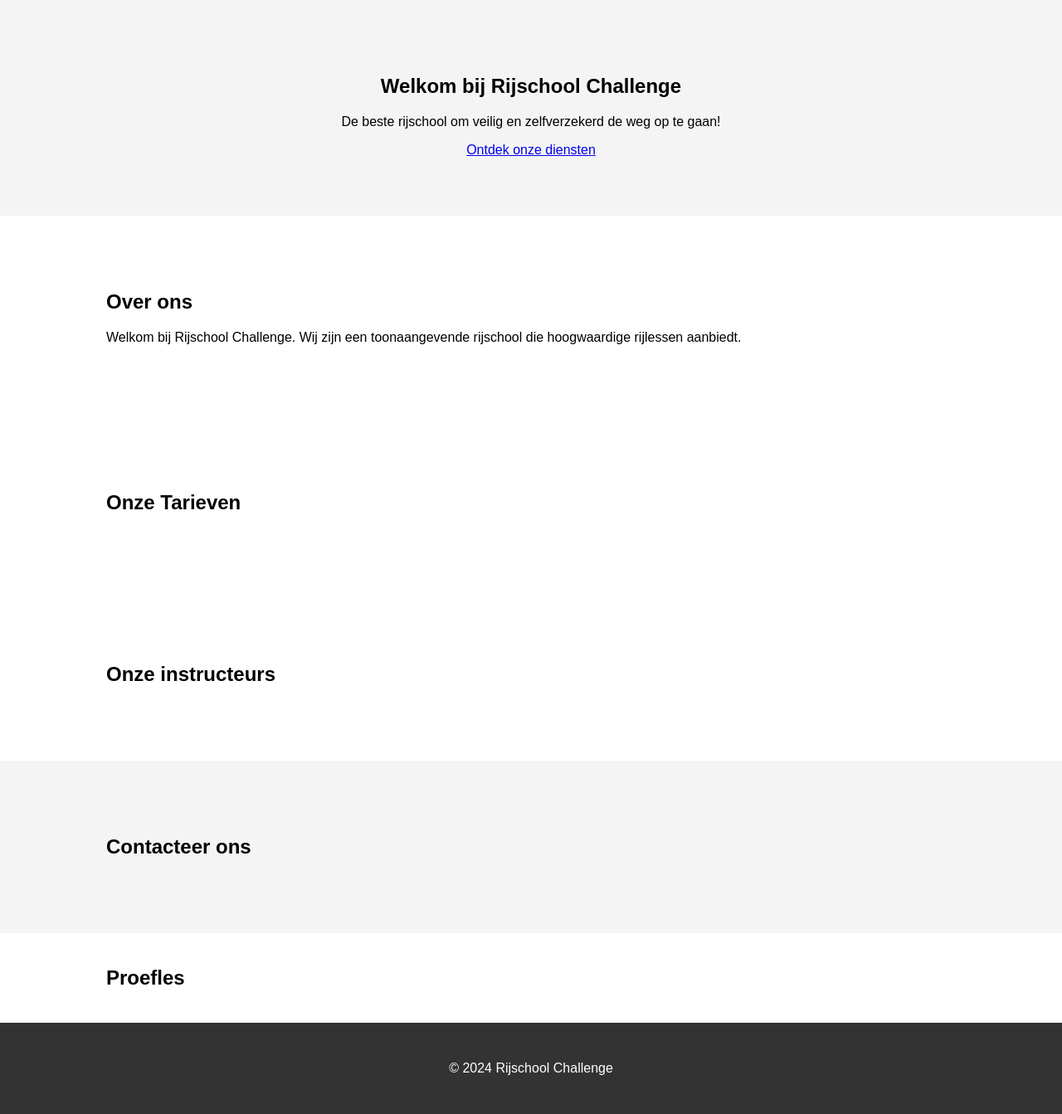
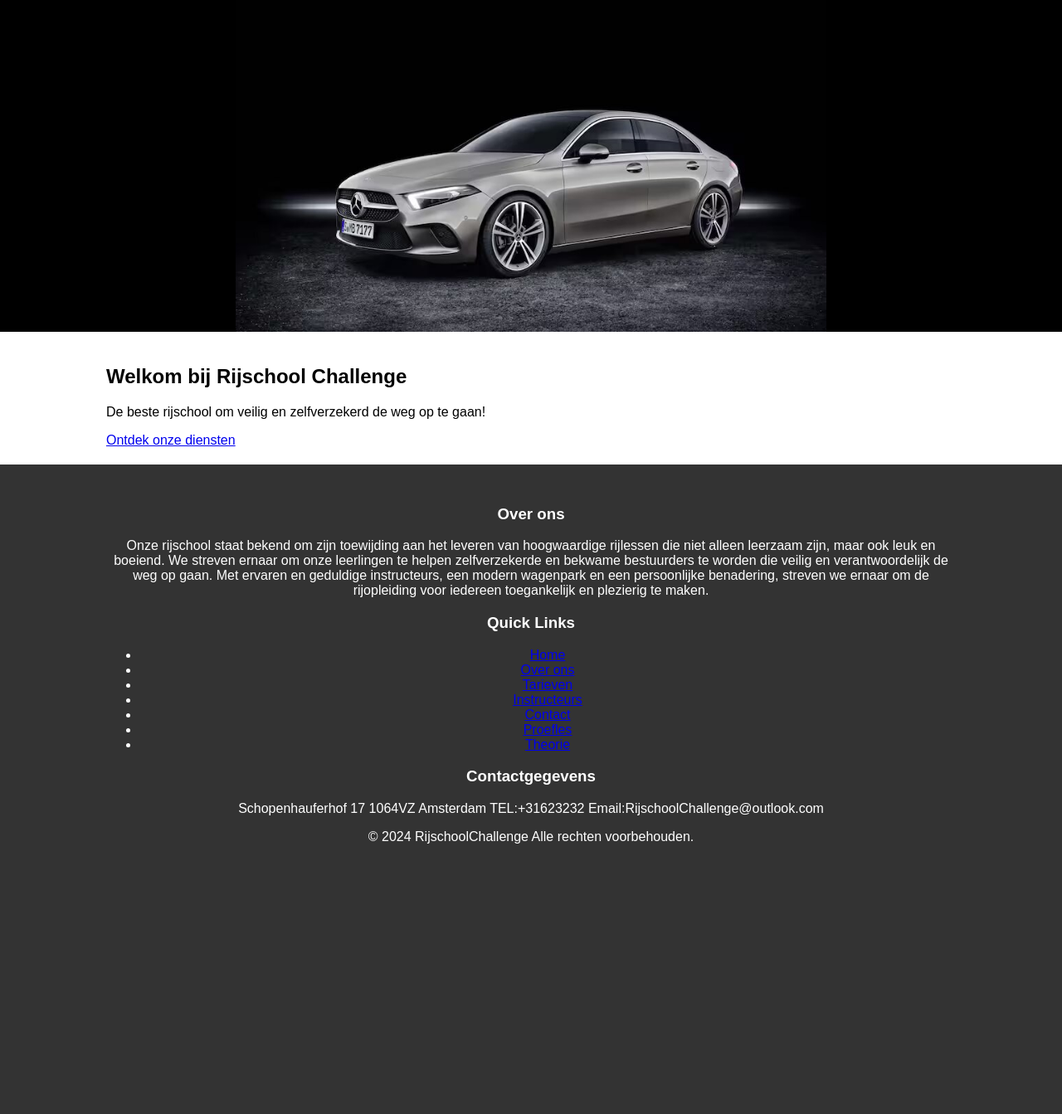
Before and after one commit to DinGosto1/examen-website, a PHP site: page /?page=home in a window 1280 px wide. Shown: the part 106-1449 px from the top of the page at 83% size. After the commit the page ends 1123 px from the top, so only its background shows below. Run offline with PHP 8.4, Linux system fonts and the light colour scheme.

Commit message:
ik heb bij elke item die in de menubalk staat een eigen php pagina gemaakt

```diff
--- /dev/null
+++ b/components/footer.php
@@ -0,0 +1,29 @@
+<footer class="nav-footer">
+    <div class="container">
+        <div class="footer-content">
+            <div class="footer-column">
+                <h3>Over ons</h3>
+                <p>Onze rijschool staat bekend om zijn toewijding aan het leveren van hoogwaardige rijlessen die niet alleen leerzaam zijn, maar ook leuk en boeiend. We streven ernaar om onze leerlingen te helpen zelfverzekerde en bekwame bestuurders te worden die veilig en verantwoordelijk de weg op gaan. Met ervaren en geduldige instructeurs, een modern wagenpark en een persoonlijke benadering, streven we ernaar om de rijopleiding voor iedereen toegankelijk en plezierig te maken.</p>
+            </div>
+            <div class="footer-column">
+                <h3>Quick Links</h3>
+                <ul>
+                <li><a href="?page=home">Home</a></li>
+                    <li><a href="?page=over-ons">Over ons</a></li>
+                    <li><a href="?page=tarieven">Tarieven</a></li>
+                    <li><a href="#instructeurs">Instructeurs</a></li>
+                    <li><a href="#contact">Contact</a></li>
+                    <li><a href="#Proefles">Proefles</a></li>
+                    <li><a href="#Theorie">Theorie</a></li>
+                </ul>
+            </div>
+            <div class="footer-column">
+                <h3>Contactgegevens</h3>
+                <p>Schopenhauferhof 17 1064VZ Amsterdam TEL:+31623232 Email:RijschoolChallenge@outlook.com </p>
+            </div>
+        </div>
+        <div class="footer-bottom">
+            <p>&copy; <?php echo date("Y"); ?> RijschoolChallenge Alle rechten voorbehouden.</p>
+        </div>
+    </div>
+</footer>
--- /dev/null
+++ b/components/nav.php
@@ -0,0 +1,16 @@
+<header>
+        <div class="container">
+            <h1>Rijschool Challenge</h1>
+            <nav>
+                <ul>
+                    <li><a href="?page=home">Home</a></li>
+                    <li><a href="?page=over-ons">Over ons</a></li>
+                    <li><a href="?page=tarieven">Tarieven</a></li>
+                    <li><a href="?page=instructeurs">Instructeurs</a></li>
+                    <li><a href="?page=contact">Contact</a></li>
+                    <li><a href="?page=proefles">Proefles</a></li>
+                    <li><a href="?page=theorie">Theorie</a></li>
+                </ul>
+            </nav>
+        </div>
+    </header>
--- a/index.html
+++ /dev/null
@@ -1,85 +0,0 @@
-<!DOCTYPE html>
-<html lang="nl">
-<head>
-    <meta charset="UTF-8">
-    <meta name="viewport" content="width=device-width, initial-scale=1.0">
-    <title>Rijschool Challenge</title>
-    <link rel="stylesheet" href="styles.css">
-</head>
-<body>
-    <!-- Header -->
-    <header>
-        <div class="container">
-            <h1>Rijschool Challenge</h1>
-            <nav>
-                <ul>
-                    <li><a href="#home">Home</a></li>
-                    <li><a href="#over-ons">Over ons</a></li>
-                    <li><a href="#Tarieven">Tarieven</a></li>
-                    <li><a href="#instructeurs">Instructeurs</a></li>
-                    <li><a href="#contact">Contact</a></li>
-                    <li><a href="#Proefles">Proefles</a></li>
-                    <li><a href="#Theorie">Theorie</a></li>
-                </ul>
-            </nav>
-        </div>
-    </header>
-
-    <!-- Hero sectie -->
-    <section id="home" class="hero">
-        <div class="container">
-            <h2>Welkom bij Rijschool Challenge</h2>
-            <p>De beste rijschool om veilig en zelfverzekerd de weg op te gaan!</p>
-            <a href="#diensten" class="btn">Ontdek onze diensten</a>
-        </div>
-    </section>
-
-    <!-- Over ons sectie -->
-    <section id="over-ons" class="about">
-        <div class="container">
-            <h2>Over ons</h2>
-            <p>Welkom bij Rijschool Challenge. Wij zijn een toonaangevende rijschool die hoogwaardige rijlessen aanbiedt.</p>
-            <!-- Voeg meer informatie over de rijschool toe -->
-        </div>
-    </section>
-
-    <!-- Diensten sectie -->
-    <section id="Tarieven" class="services">
-        <div class="container">
-            <h2>Onze Tarieven</h2>
-            <!-- Voeg een lijst tarieven toe -->
-        </div>
-    </section>
-
-    <!-- Instructeurs sectie -->
-    <section id="instructeurs" class="instructors">
-        <div class="container">
-            <h2>Onze instructeurs</h2>
-            <!-- Voeg profielen van instructeurs toe -->
-        </div>
-    </section>
-
-    <!-- Contact sectie -->
-    <section id="contact" class="contact">
-        <div class="container">
-            <h2>Contacteer ons</h2>
-            <!-- Voeg een contactformulier en contactgegevens toe -->
-        </div>
-    </section>
-
-     <!-- Proefles sectie -->
-     <section id="Proefles" class="Test Lesson">
-        <div class="container">
-            <h2>Proefles</h2>
-            <!-- Vul een gegevens in -->
-        </div>
-    </section>
-
-    <!-- Footer -->
-    <footer>
-        <div class="container">
-            <p>&copy; 2024 Rijschool Challenge</p>
-        </div>
-    </footer>
-</body>
-</html>
--- /dev/null
+++ b/index.php
@@ -0,0 +1,57 @@
+<!DOCTYPE html>
+<html lang="nl">
+<head>
+    <meta charset="UTF-8">
+    <meta name="viewport" content="width=device-width, initial-scale=1.0">
+    <title>Rijschool Challenge</title>
+    <link rel="stylesheet" href="styles.css">
+</head>
+<body class="antialised">
+    <!-- Header -->
+    <?php
+    include 'components/nav.php';
+    ?>
+
+    <?php
+    if(isset($_GET['page']) && $_GET['page'] === 'over-ons')
+    {
+        include 'pages/over-ons.php';
+    }
+    elseif(isset($_GET['page']) && $_GET['page'] === 'tarieven')
+    {
+        include 'pages/tarieven.php';
+    }
+    elseif(isset($_GET['page']) && $_GET['page'] === 'home')
+    {
+        include 'pages/home.php';
+    }
+    elseif(isset($_GET['page']) && $_GET['page'] === 'proefles')
+
+        include 'pages/proefles.php';
+
+    elseif(isset($_GET['page']) && $_GET['page'] === 'contact')
+
+        include 'pages/contact.php';
+
+    elseif(isset($_GET['page']) && $_GET['page'] === 'instructeurs')
+
+        include 'pages/instructeurs.php';
+
+    elseif(isset($_GET['page']) && $_GET['page'] === 'theorie')
+
+        include 'pages/theorie.php';
+    ?>
+
+    <?php
+    include 'components/footer.php';
+    ?>
+
+    <!-- Footer
+    <footer>
+        <div class="container">
+            <p>&copy; 2024 Rijschool Challenge</p>
+        </div>
+    </footer>
+     -->
+</body>
+</html>
--- /dev/null
+++ b/pages/home.php
@@ -0,0 +1,9 @@
+    <!-- Home sectie -->
+    <section class="hero"></section>
+    <section id="home">
+        <div class="container">
+            <h2>Welkom bij Rijschool Challenge</h2>
+            <p>De beste rijschool om veilig en zelfverzekerd de weg op te gaan!</p>
+            <a href="#diensten" class="btn">Ontdek onze diensten</a>
+        </div>
+    </section>
--- a/styles.css
+++ b/styles.css
@@ -38,10 +38,19 @@ nav ul li a {
     color: #fff;
     text-decoration: none;
 }
+section.hero{
+    background-image: url(img/mercedes-benz.jpg);
+    background-position: center;
+    background-repeat: no-repeat;
+    background-size: contain;
+    background-color: black;;
+    height: 300px;;
 
+}
 /* Hero sectie */
-.hero {
+.hero  {
     background-color: #f4f4f4;
+    /* background-image: url(img/mercedes-benz.jpg);*/
     padding: 50px 0;
     text-align: center;
 }
```
Also changed, not shown: pages/contact.php (added, +7 -0 lines), pages/instructeurs.php (added, +7 -0 lines), pages/over-ons.php (added, +9 -0 lines), pages/proefles.php (added, +7 -0 lines), pages/tarieven.php (added, +7 -0 lines), pages/theorie.php (added, +8 -0 lines), img/mercedes-benz.jpg (added).
